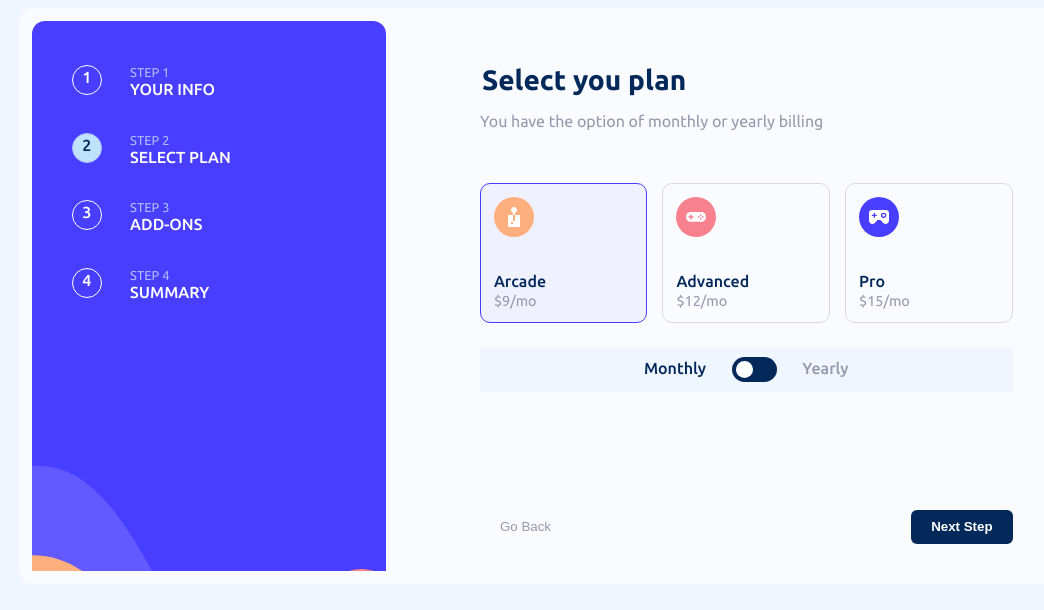
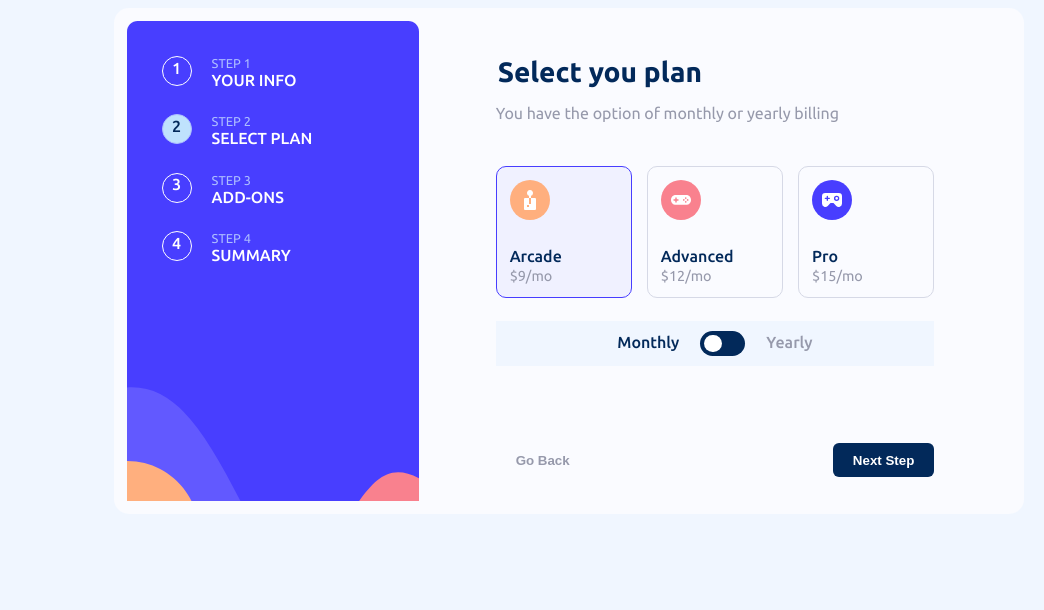
Before and after one commit to rodrfct/multi-step-form, a Vue app: page / in a window 1280 px wide. Both pictures are taken after a click on the button "Next Step". Shown: the top 610 px of the page, without its empty margins (71-1115 px from the left). Built offline with nearby package versions, Linux system fonts and the light colour scheme.

Commit message:
Add active states
And try to improve the layout

```diff
--- a/src/App.vue
+++ b/src/App.vue
@@ -28,8 +28,8 @@ const isSubmitted = ref<boolean>(false)
 <style scoped>
 .wrapper {
   background-color: var(--Alabaster);
-  width: 85%;
-  height: 550px;
+  max-width: 70%;
+  min-height: 60vh;
   margin: auto;
   padding: 13px;
   border-radius: 15px;
--- a/src/components/Form.vue
+++ b/src/components/Form.vue
@@ -166,6 +166,7 @@ function submitForm() {
 #form {
     position: relative;
     margin: 0 13%;
+    padding-bottom: 20%;
     color: var(--Marine-blue);
 }
 
@@ -183,14 +184,23 @@ function submitForm() {
     border: none;
     border-radius: 6px;
     padding: .7em 1.5em;
+    font-weight: 700;
+}
+
+.step-switcher button:hover {
+    cursor: pointer;
 }
 
 #forward-btn {
     background-color: var(--Marine-blue);
     color: var(--White);
-    font-weight: 700;
+    transition: filter .3s ease;
 
     justify-self: end;
+}
+
+#forward-btn:hover, #confirm-btn:hover {
+    filter: brightness(150%);
 }
 
 #back-btn {
@@ -201,11 +211,17 @@ function submitForm() {
     justify-self: start;
 }
 
+#back-btn:hover {
+    color: var(--Marine-blue);
+}
+
 #confirm-btn {
     background-color: var(--Purplish-blue);
     color: var(--White);
     font-weight: 700;
     justify-self: end;
+
+    transition: filter .5s ease;
 }
 
 /*Actual form */
--- a/src/components/FormStep2.vue
+++ b/src/components/FormStep2.vue
@@ -135,11 +135,17 @@ const periodicityHighlight = computed(() => {
     height: 100%;
     top: 0;
     left: 0;
+
+    cursor: pointer;
 }
 
 .plan:has(input:checked) {
     border-color: var(--Purplish-blue);
     background-color: var(--Almost-transparent-purplish-blue);
+}
+
+.plan:hover {
+    border-color: var(--Purplish-blue);
 }
 
 #monthly {
--- a/src/components/FormStep3.vue
+++ b/src/components/FormStep3.vue
@@ -124,6 +124,10 @@ const customizableProfile = computed({
     background-color: var(--Almost-transparent-purplish-blue);
 }
 
+.addon:hover {
+    border-color: var(--Purplish-blue);
+}
+
 .checkbox {
     width: 15px;
     height: 15px;
@@ -147,7 +151,8 @@ const customizableProfile = computed({
     left: 0;
     width: 100%;
     height: 100%;
+    margin: 0;
 
-    margin: 0;
+cursor: pointer;
 }
 </style>
--- a/src/components/FormStep4.vue
+++ b/src/components/FormStep4.vue
@@ -133,6 +133,12 @@ const periodicityAbbreviated = computed(() => props.selections.periodicity == "y
     margin: 5px 0 0 0;
     text-decoration: underline;
     cursor: pointer;
+
+    transition: color .2s ease;
+}
+
+.selection p:hover {
+    color: var(--Purplish-blue) !important;
 }
 
 .total {
--- a/src/components/Sidebar.vue
+++ b/src/components/Sidebar.vue
@@ -71,11 +71,13 @@ const bgImage = computed(() => {
 
     background-repeat: no-repeat;
     background-size: 100%;
+    min-width: fit-content;
 }
 
 .sidebar ol {
     list-style: none;
     margin: auto;
+    padding: 0 12%;
 
     color: var(--White);
 }
```
Also changed, not shown: 6 other files (tests, documents, lock files or other folders).
